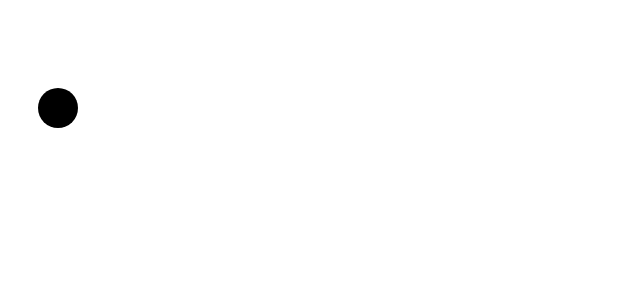
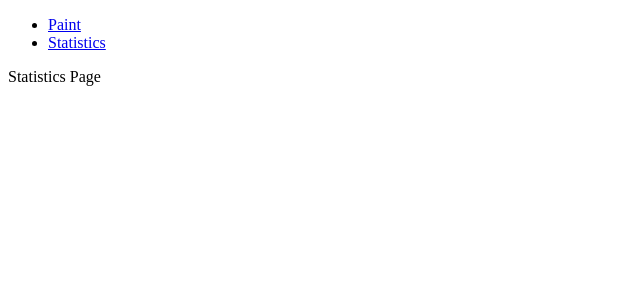
Before and after one commit to scottwarren/paint, a React (Create React App) app: page /statistics in a window 1280 px wide. Shown: the top 300 px of the page, without its empty margins (0-640 px from the left). Built offline with nearby package versions, Linux system fonts and the light colour scheme.

Commit message:
Feature: Added basic routing

```diff
--- a/package.json
+++ b/package.json
@@ -10,8 +10,10 @@
     "@types/node": "^12.0.0",
     "@types/react": "^16.9.53",
     "@types/react-dom": "^16.9.8",
+    "@types/react-router-dom": "^5.1.6",
     "react": "^17.0.1",
     "react-dom": "^17.0.1",
+    "react-router-dom": "^5.2.0",
     "react-scripts": "4.0.0-next.98",
     "typescript": "4.0.3",
     "web-vitals": "^0.2.4"
--- a/src/App.tsx
+++ b/src/App.tsx
@@ -1,18 +1,18 @@
 import React from "react";
+import { BrowserRouter as Router } from "react-router-dom";
 
-import Canvas from "./components/Canvas";
-
-const draw = (ctx: CanvasRenderingContext2D) => {
-  ctx.fillStyle = "#000000";
-
-  ctx.beginPath();
-
-  ctx.arc(50, 100, 20, 0, 2 * Math.PI);
-  ctx.fill();
-};
+import Routes from "./Routes";
+import Navigation from "./layout/Navigation";
 
 function App() {
-  return <Canvas draw={draw} />;
+  return (
+    <Router>
+      <div>
+        <Navigation />
+        <Routes />
+      </div>
+    </Router>
+  );
 }
 
 export default App;
--- /dev/null
+++ b/src/Routes.tsx
@@ -0,0 +1,20 @@
+import React from "react";
+import { Switch, Route } from "react-router-dom";
+
+import Statistics from "./pages/Statistics";
+import Paint from "./pages/Paint";
+
+function Routes() {
+  return (
+    <Switch>
+      <Route path="/statistics">
+        <Statistics />
+      </Route>
+      <Route path="/">
+        <Paint />
+      </Route>
+    </Switch>
+  );
+}
+
+export default Routes;
--- a/src/components/Canvas.tsx
+++ b/src/components/Canvas.tsx
@@ -6,10 +6,10 @@ type CanvasProps = {
   draw: (context: CanvasRenderingContext2D) => void;
 };
 
-const Canvas = ({ draw, ...rest }: CanvasProps) => {
+function Canvas({ draw, ...rest }: CanvasProps) {
   const canvasRef = useCanvas(draw);
 
   return <canvas ref={canvasRef} {...rest} />;
-};
+}
 
 export default Canvas;
--- a/src/hooks/useCanvas.tsx
+++ b/src/hooks/useCanvas.tsx
@@ -2,7 +2,7 @@ import { useRef, useEffect } from "react";
 
 type DrawCallbackType = (context: CanvasRenderingContext2D) => void;
 
-const useCanvas = (draw: DrawCallbackType) => {
+function useCanvas(draw: DrawCallbackType) {
   const canvasRef = useRef<HTMLCanvasElement | null>(null);
 
   useEffect(() => {
@@ -24,6 +24,6 @@ const useCanvas = (draw: DrawCallbackType) => {
   }, [draw, canvasRef]);
 
   return canvasRef;
-};
+}
 
 export default useCanvas;
--- /dev/null
+++ b/src/layout/Navigation.tsx
@@ -0,0 +1,19 @@
+import React from "react";
+import { Link } from "react-router-dom";
+
+function Navigation() {
+  return (
+    <nav>
+      <ul>
+        <li>
+          <Link to="/">Paint</Link>
+        </li>
+        <li>
+          <Link to="/statistics">Statistics</Link>
+        </li>
+      </ul>
+    </nav>
+  );
+}
+
+export default Navigation;
--- /dev/null
+++ b/src/pages/Paint.tsx
@@ -0,0 +1,18 @@
+import React from "react";
+
+import Canvas from "../components/Canvas";
+
+const draw = (ctx: CanvasRenderingContext2D) => {
+  ctx.fillStyle = "#000000";
+
+  ctx.beginPath();
+
+  ctx.arc(50, 100, 20, 0, 2 * Math.PI);
+  ctx.fill();
+};
+
+function Paint() {
+  return <Canvas draw={draw} />;
+}
+
+export default Paint;
--- /dev/null
+++ b/src/pages/Statistics.tsx
@@ -0,0 +1,7 @@
+import React from "react";
+
+function Statistics() {
+  return <div>Statistics Page</div>;
+}
+
+export default Statistics;
```
Also changed, not shown: 1 other file (tests, documents, lock files or other folders).
